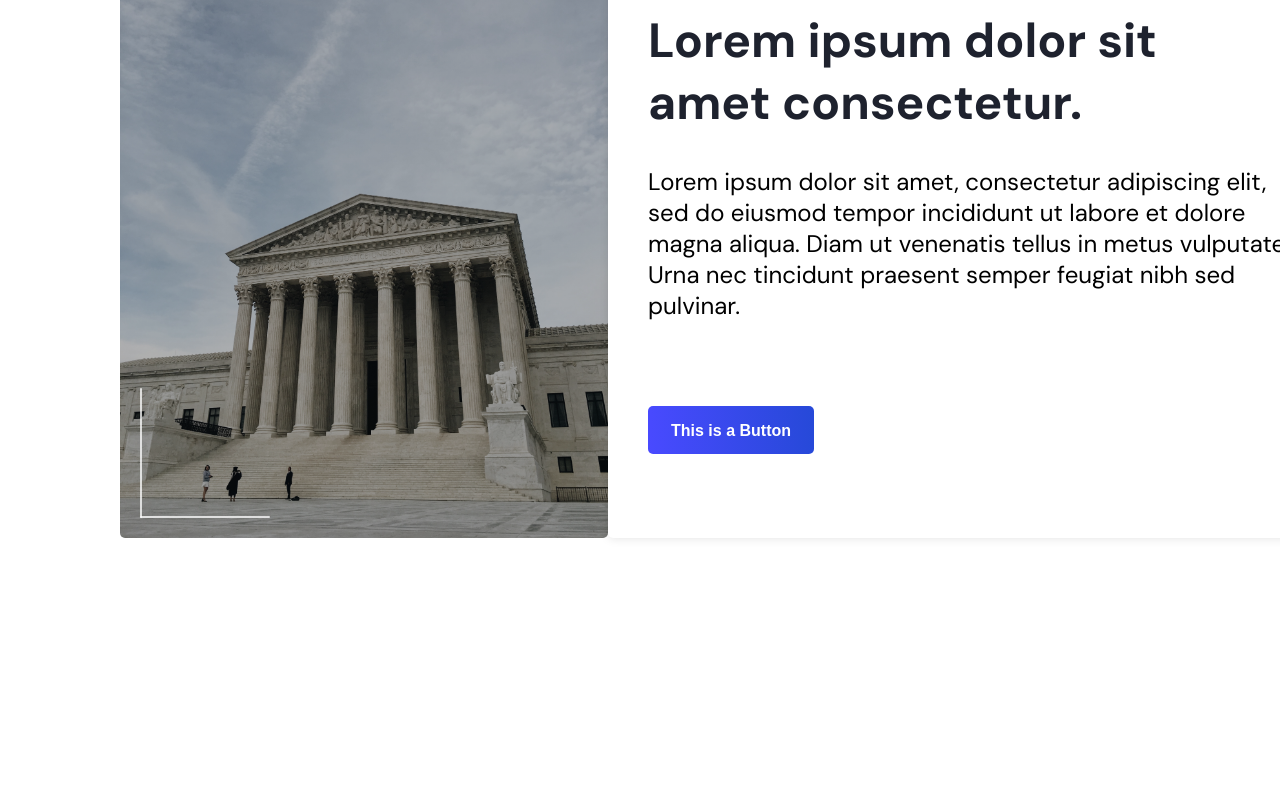
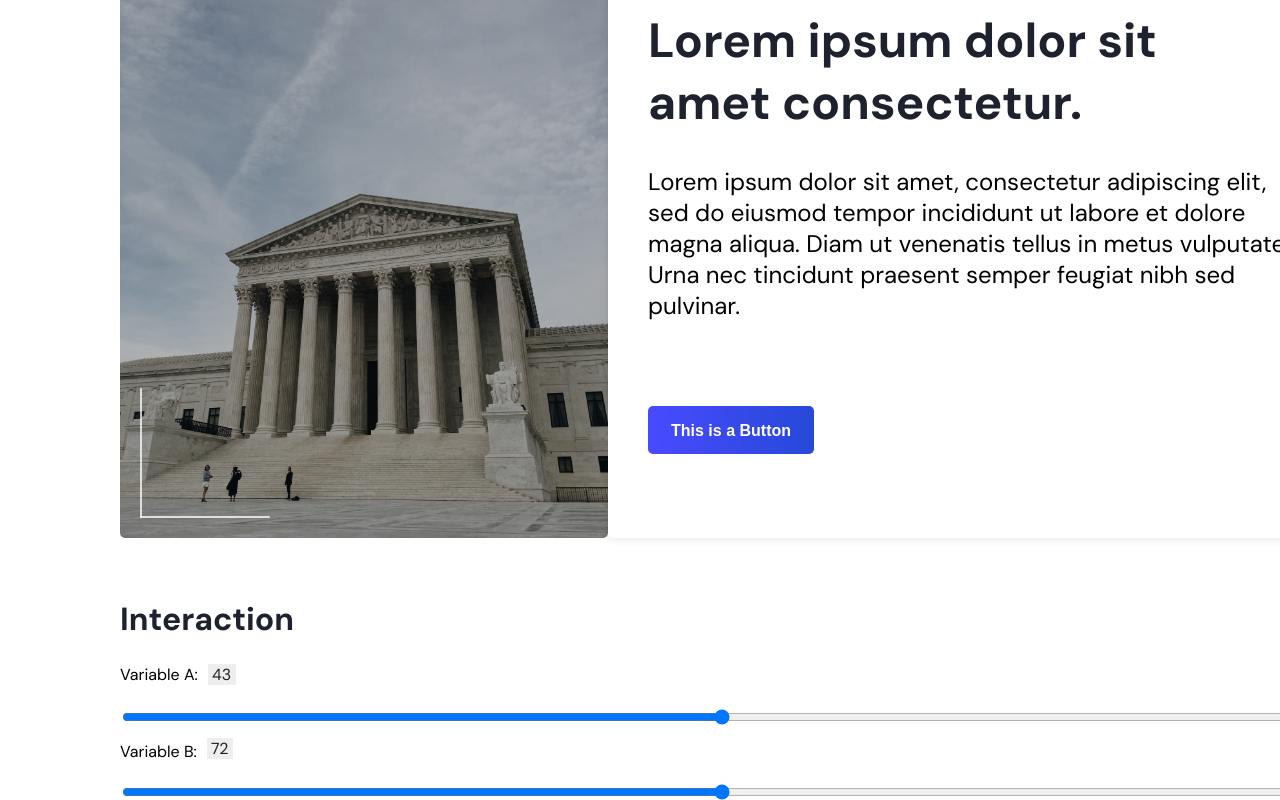
Before and after one commit to dblonc/SupremeCourt, a React (Create React App) app: page / in a window 1280 px wide. Shown: the part 248-1048 px from the top of the page. Before the commit the page ends 800 px from the top, so only its background shows below. Built offline with nearby package versions, Linux system fonts and the light colour scheme.

Commit message:
added sliders

```diff
--- a/src/App.js
+++ b/src/App.js
@@ -1,11 +1,13 @@
 import Header from './components/header/header'
 import Design from './components/design/design'
+import Interaction from './components/interaction/interaction'
 
 function App() {
   return (
     <div className="App">
       <Header/>
       <Design/>
+      <Interaction/>
     </div>
   );
 }
--- a/src/components/interaction/interaction.js
+++ b/src/components/interaction/interaction.js
@@ -0,0 +1,43 @@
+import React from 'react';
+import './interaction.scss'
+
+class Interaction extends React.Component {
+    render() {
+        return (
+            <div className= "interaction-container">
+
+                <span className="int-headline">Interaction</span>
+
+                <div className="sliders">
+                    <div className="slider-a">
+                        Variable A: <div className="a-background"> <span className="a-number">43</span> </div>
+
+                        <div className= "a-div">
+                            <input type="range" className="var-a" name="var-a" min="0" max="100"/>
+                        </div>
+
+
+                    </div>
+
+                    <div className="slider-b">
+                        Variable B: <div className="b-background"> <span className="b-number">72</span> </div>
+
+                    <div className="b-div">
+                        <input type="range" className="var-b" name="var-b" min="0" max="100" />
+                    </div>
+
+                    </div>
+
+                    {/* <div className="sum-total">
+                        Variable A + Variable B: <span className="sum">115</span>
+                    </div> */}
+
+                </div>
+
+
+            </div>
+        )
+    }
+}
+
+export default Interaction;
--- /dev/null
+++ b/src/components/interaction/interaction.scss
@@ -0,0 +1,163 @@
+.interaction-container{
+    display: flex;
+}
+
+.int-headline{
+    position: absolute;
+    width: 172px;
+    height: 42px;
+    top: 846px;
+    left: 120px;
+
+    font-family: 'DM Sans';
+    font-style: normal;
+    font-weight: 700;
+    font-size: 32px;
+    line-height: 42px;
+    color: #1E222E;
+    padding-bottom: 24px;
+}
+
+.sliders{
+    position: absolute;
+    // display: flex;
+    top: 912px;
+    left: 120px;
+}
+
+.slider-a{
+    position: static;
+    width: 80px;
+    height: 21px;
+    left: 0px;
+    top: 0px;
+
+    font-family: 'DM Sans';
+    font-style: normal;
+    font-weight: 500;
+    font-size: 16px;
+    line-height: 21px;
+    padding-bottom: 28px;
+}
+
+.a-background{
+    position: absolute;
+    width: 28px;
+    height: 21px;
+    left: 88px;
+    top: 0px;
+
+    background: #EEEEEE;
+}
+
+.a-number{
+    position: absolute;
+    width: 20px;
+    height: 21px;
+    top: 0px;
+
+    font-family: 'DM Sans';
+    font-style: normal;
+    font-weight: 500;
+    font-size: 16px;
+    line-height: 21px;
+    color: #222222;
+    padding-left: 4px;
+    padding-right: 4px;
+
+}
+
+.var-a{
+    position: relative;
+    width: 1200px;
+    height: 8px;
+
+    background: #EEEEEE;
+    border-radius: 5px;
+}
+
+.a-div{
+    padding-top: 20px;
+}
+
+.slider-b{
+    position: static;
+    width: 79px;
+    height: 21px;
+    left: 0px;
+    top: 0px;
+
+    font-family: 'DM Sans';
+    font-style: normal;
+    font-weight: 500;
+    font-size: 16px;
+    line-height: 21px;
+    padding-top: 28px;
+}
+
+.b-background{
+    position: absolute;
+    width: 26px;
+    height: 21px;
+    left: 87px;
+    top:74px;
+
+    background: #EEEEEE;
+}
+.b-number{
+    position: absolute;
+    width: 18px;
+    height: 21px;
+
+    font-family: 'DM Sans';
+    font-style: normal;
+    font-weight: 500;
+    font-size: 16px;
+    line-height: 21px;
+    color: #222222;
+    padding-left: 4px;
+    padding-right: 4px;
+
+}
+
+.b-div{
+    padding-top: 20px;
+}
+
+.var-b{
+    position: absolute;
+    width: 1200px;
+
+    background: #EEEEEE;
+    border-radius: 5px;
+}
+
+.sum-total{
+    position: static;
+    width: 173px;
+    height: 21px;
+    left: 0px;
+    top: 0px;
+
+    font-family: 'DM Sans';
+    font-style: normal;
+    font-weight: 500;
+    font-size: 16px;
+    line-height: 21px;
+
+    color: #222222;
+}
+
+.sum{
+    position: absolute;
+    width: 21px;
+    height: 21px;
+    padding-left: 12px;
+
+    font-family: 'DM Sans';
+    font-style: normal;
+    font-weight: 500;
+    font-size: 16px;
+    line-height: 21px;
+    color: #222222;
+}
```
Also changed, not shown: src/components/interaction/interaction.css (deleted).
